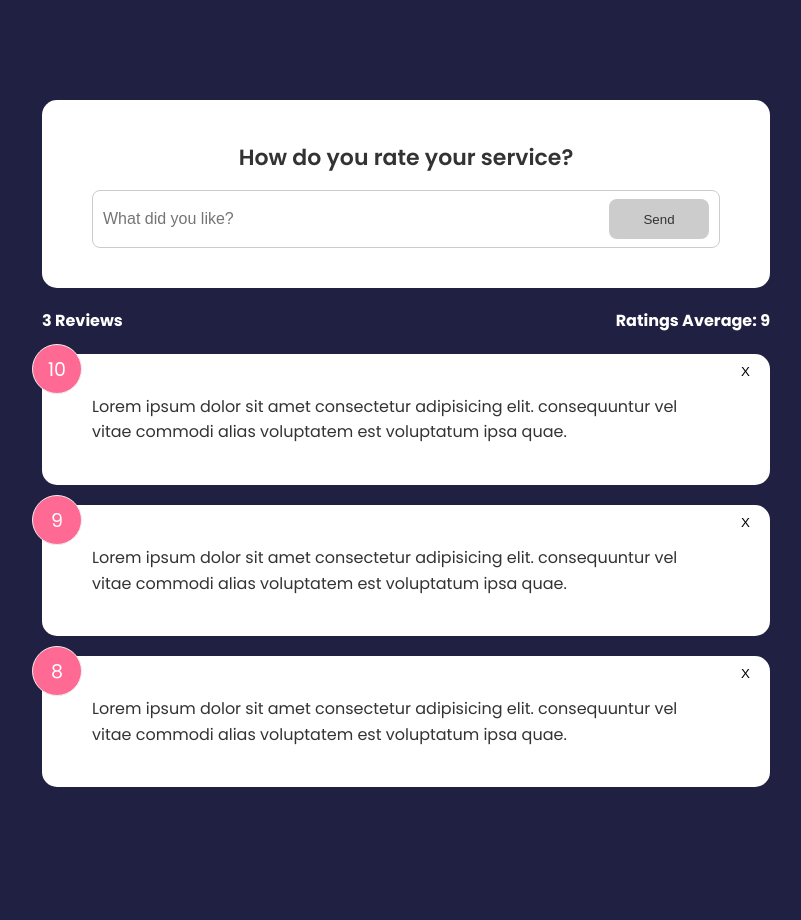
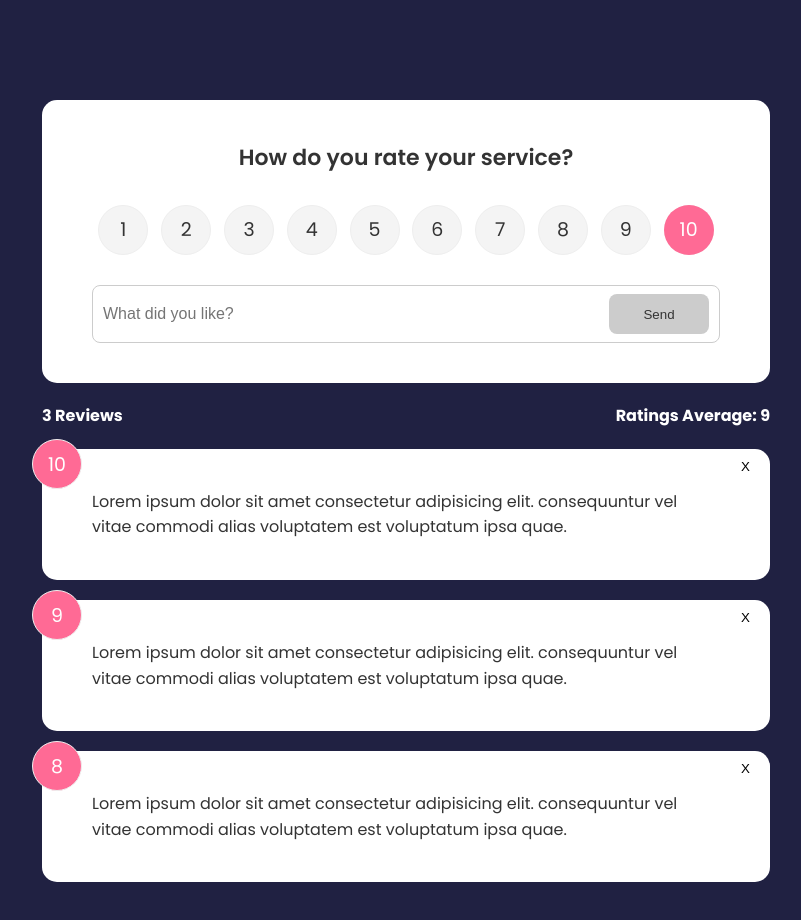
Before and after one commit to timOTdev/feedback_app, a Svelte app: page / in a window 1280 px wide. Shown: the top 920 px of the page, without its empty margins (234-1035 px from the left). Before the commit the page ends 887 px from the top, so only its background shows below. Built offline with nearby package versions, Linux system fonts and the light colour scheme.

Commit message:
Add rating select, logic, stylings

```diff
--- a/package.json
+++ b/package.json
@@ -22,6 +22,7 @@
   "dependencies": {
     "prettier": "^2.7.1",
     "prettier-plugin-svelte": "^2.7.0",
-    "sirv-cli": "^2.0.0"
+    "sirv-cli": "^2.0.0",
+    "uuid": "^8.3.2"
   }
 }
--- a/src/components/FeedbackForm.svelte
+++ b/src/components/FeedbackForm.svelte
@@ -1,6 +1,8 @@
 <script>
+  import { v4 as uuidv4 } from 'uuid';
   import Card from './Card.svelte';
   import Button from './Button.svelte';
+  import RatingSelect from './RatingSelect.svelte';
 
   let message;
   let text = '';
@@ -18,14 +20,30 @@
       btnDisabled = false;
     }
   };
+
+  // Sets the selected rating.
+  const handleSelect = (e) => (rating = e.detail);
+
+  // Submits the user's text and rating.
+  const handleSubmit = () => {
+    if (text.trim().length > minText) {
+      const newFeedback = {
+        id: uuidv4(),
+        text,
+        rating: +rating,
+      };
+
+      console.log(newFeedback);
+    }
+  };
 </script>
 
 <Card>
   <header>
     <h2>How do you rate your service?</h2>
   </header>
-  <form action="">
-    <!-- Rating Select -->
+  <form on:submit|preventDefault={handleSubmit}>
+    <RatingSelect on:rating-select={handleSelect} />
     <div class="input-group">
       <input type="text" placeholder="What did you like?" on:input={handleInput} bind:value={text} />
       <Button type="submit" disabled={btnDisabled}>Send</Button>
--- /dev/null
+++ b/src/components/RatingSelect.svelte
@@ -0,0 +1,100 @@
+<script>
+  import { createEventDispatcher } from 'svelte';
+
+  let selected = 10;
+
+  const dispatch = createEventDispatcher();
+
+  const onChange = (e) => {
+    selected = e.currentTarget.value;
+    dispatch('rating-select', selected);
+  };
+</script>
+
+<ul class="rating">
+  <li>
+    <input type="radio" id="num1" name="rating" value="1" on:change={onChange} checked={selected === 1} />
+    <label for="num1">1</label>
+  </li>
+  <li>
+    <input type="radio" id="num2" name="rating" value="2" on:change={onChange} checked={selected === 2} />
+    <label for="num2">2</label>
+  </li>
+  <li>
+    <input type="radio" id="num3" name="rating" value="3" on:change={onChange} checked={selected === 3} />
+    <label for="num3">3</label>
+  </li>
+  <li>
+    <input type="radio" id="num4" name="rating" value="4" on:change={onChange} checked={selected === 4} />
+    <label for="num4">4</label>
+  </li>
+  <li>
+    <input type="radio" id="num5" name="rating" value="5" on:change={onChange} checked={selected === 5} />
+    <label for="num5">5</label>
+  </li>
+  <li>
+    <input type="radio" id="num6" name="rating" value="6" on:change={onChange} checked={selected === 6} />
+    <label for="num6">6</label>
+  </li>
+  <li>
+    <input type="radio" id="num7" name="rating" value="7" on:change={onChange} checked={selected === 7} />
+    <label for="num7">7</label>
+  </li>
+  <li>
+    <input type="radio" id="num8" name="rating" value="8" on:change={onChange} checked={selected === 8} />
+    <label for="num8">8</label>
+  </li>
+  <li>
+    <input type="radio" id="num9" name="rating" value="9" on:change={onChange} checked={selected === 9} />
+    <label for="num9">9</label>
+  </li>
+  <li>
+    <input type="radio" id="num10" name="rating" value="10" on:change={onChange} checked={selected === 10} />
+    <label for="num10">10</label>
+  </li>
+</ul>
+
+<style>
+  .rating {
+    display: flex;
+    align-items: center;
+    justify-content: space-around;
+    margin: 30px 0;
+  }
+  .rating li {
+    position: relative;
+    background: #f4f4f4;
+    width: 50px;
+    height: 50px;
+    padding: 10px;
+    text-align: center;
+    border-radius: 50%;
+    font-size: 19px;
+    border: 1px #eee solid;
+    transition: 0.3s;
+  }
+  .rating li label {
+    position: absolute;
+    top: 50%;
+    left: 50%;
+    width: 50px;
+    height: 50px;
+    padding: 10px;
+    border-radius: 50%;
+    transform: translate(-50%, -50%);
+    cursor: pointer;
+  }
+  .rating li:hover {
+    background: #ff6a95;
+    color: #fff;
+  }
+  /* Make actual radio select invisible */
+  [type='radio'] {
+    opacity: 0;
+  }
+  /* Use the sibling select */
+  [type='radio']:checked ~ label {
+    background: #ff6a95;
+    color: #fff;
+  }
+</style>
```
Also changed, not shown: 1 other file (tests, documents, lock files or other folders).
